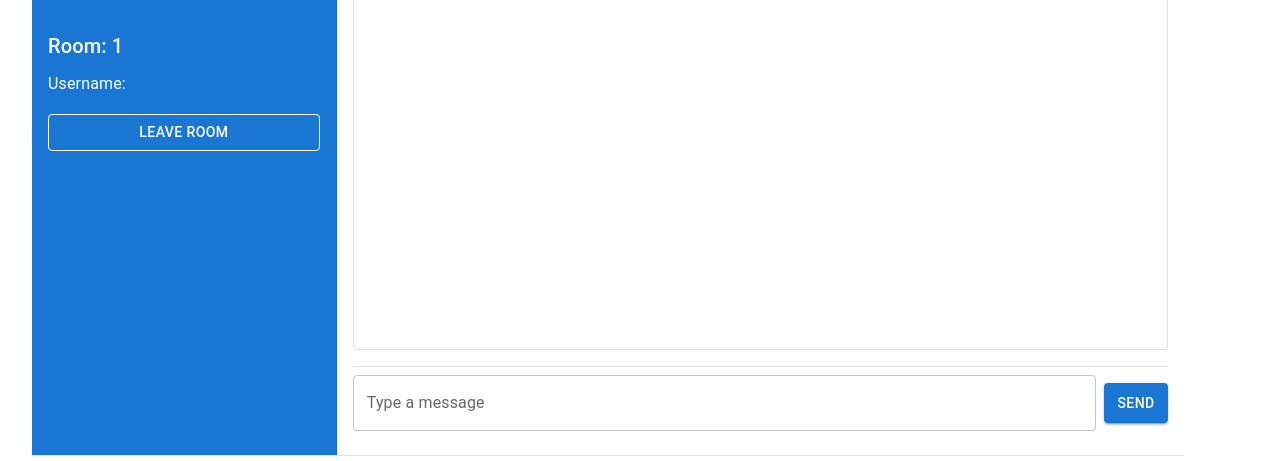
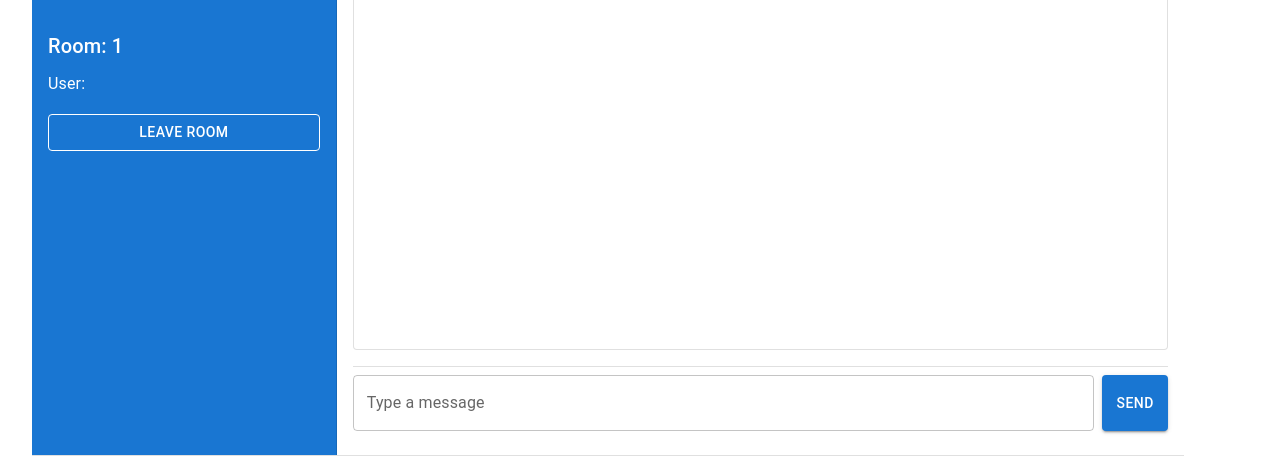
Before and after one commit to adil-bm394/ChatAPP, a React (Create React App) app in the folder frontend/: page /chat/1/1 in a window 1280 px wide. Shown: the part 352-813 px from the top of the page. Built offline with nearby package versions, Linux system fonts and the light colour scheme; no server answers.

Commit message:
update styling

```diff
--- a/frontend/src/pages/chat.tsx
+++ b/frontend/src/pages/chat.tsx
@@ -26,7 +26,7 @@ const Chat: React.FC = () => {
   const theme = useTheme();
   const messagesEndRef = useRef<HTMLDivElement | null>(null);
 
-   const { purpose, room } = useParams<{ purpose: string; room: string }>();
+  const { purpose, room } = useParams<{ purpose: string; room: string }>();
   const userDetails = useSelector((state: RootState) => state.user.userDetails);
   const username = userDetails?.name;
 
@@ -104,7 +104,7 @@ const Chat: React.FC = () => {
           <Typography variant="h6" sx={{ mb: 1 }}>
             Room: {room}
           </Typography>
-          <Typography variant="subtitle1">Username: {username}</Typography>
+          <Typography variant="subtitle1">User: {username}</Typography>
           <Button
             variant="outlined"
             color="inherit"
@@ -139,7 +139,7 @@ const Chat: React.FC = () => {
                 <ListItem
                   key={index}
                   sx={{
-                    borderBottom: `1px solid ${theme.palette.divider}`,
+                    // borderBottom: `1px solid ${theme.palette.divider}`,
                     paddingY: 1,
                     textDecoration: "none",
                   }}
@@ -173,12 +173,13 @@ const Chat: React.FC = () => {
                 }
               }}
               sx={{ borderRadius: 1 }}
+              autoComplete="off"
             />
             <Button
               variant="contained"
               color="primary"
               onClick={sendMessage}
-              sx={{ padding: 1 }}
+              sx={{ padding: 2 }}
             >
               Send
             </Button>
```
